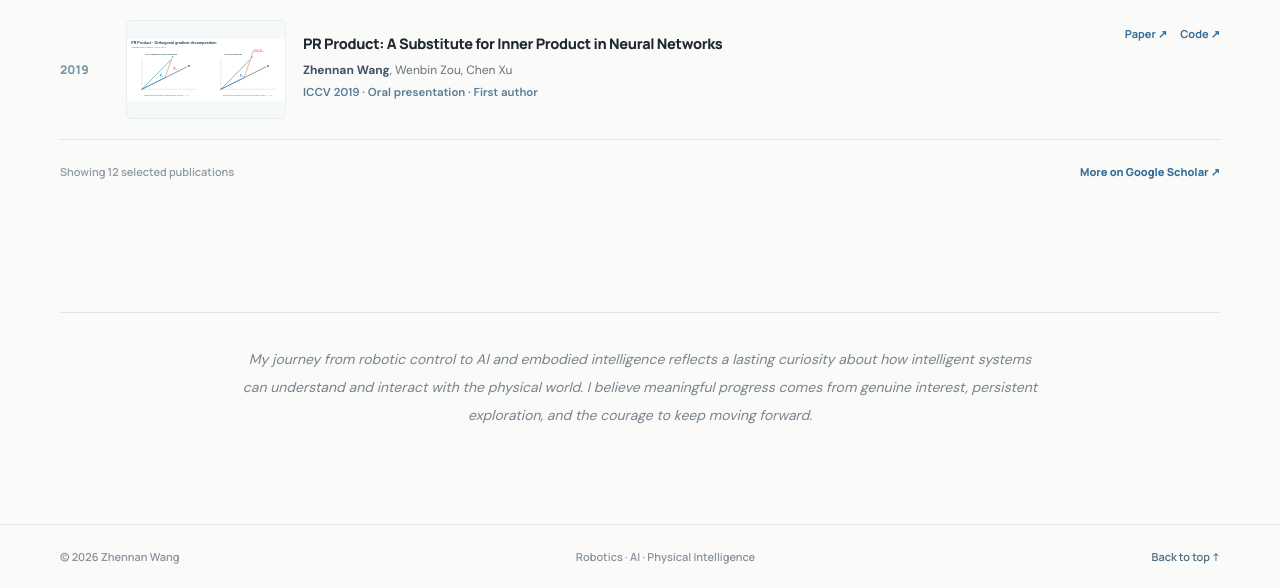
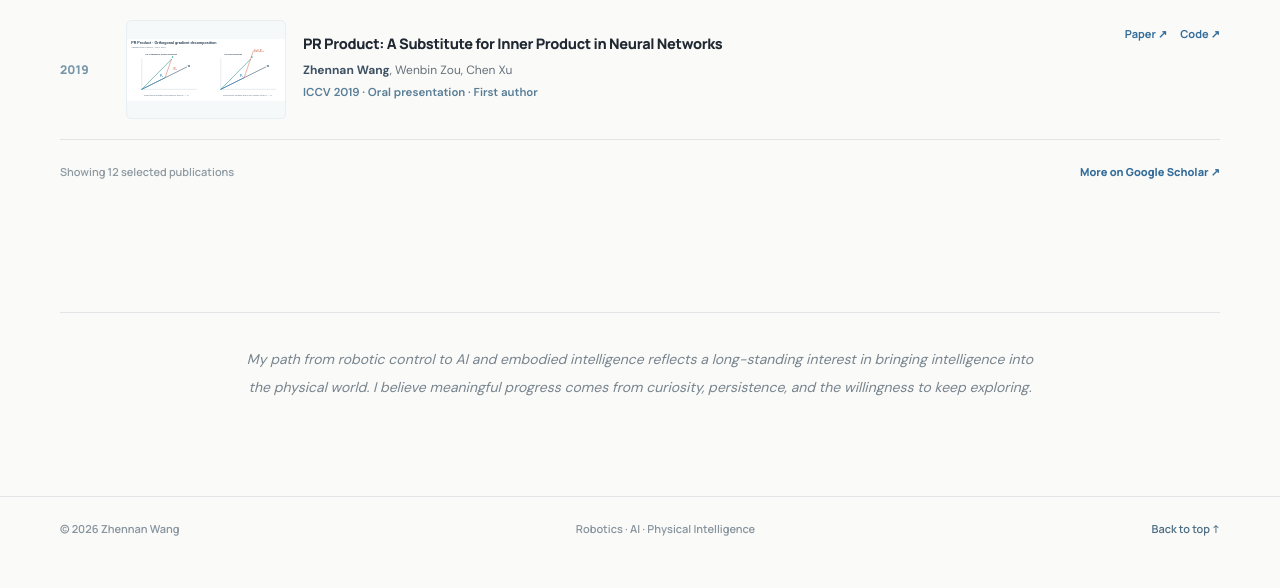
Before and after one commit to wzn-cv/wzn-cv.github.io, a plain HTML site: page index.html in a window 1280 px wide. Shown: the part 4882-5470 px from the top of the page. After the commit the page ends 5442 px from the top, so only its background shows below. Drawn offline with Linux system fonts and the light colour scheme.

Commit message:
Update closing personal reflection

```diff
--- a/index.html
+++ b/index.html
@@ -77,7 +77,7 @@
       </div>
       <div class="publication-footer"><span>Showing <span id="publicationCount">12</span> selected publications</span><a href="https://scholar.google.com/citations?user=fDUwF94AAAAJ&hl=en" target="_blank" rel="noopener noreferrer">More on Google Scholar <span>↗</span></a></div>
     </section>
-    <section class="personal-note wrap" aria-label="Personal reflection"><div class="personal-note-inner"><p>My journey from robotic control to AI and embodied intelligence reflects a lasting curiosity about how intelligent systems can understand and interact with the physical world. I believe meaningful progress comes from genuine interest, persistent exploration, and the courage to keep moving forward.</p></div></section>
+    <section class="personal-note wrap" aria-label="Personal reflection"><div class="personal-note-inner"><p>My path from robotic control to AI and embodied intelligence reflects a long-standing interest in bringing intelligence into the physical world. I believe meaningful progress comes from curiosity, persistence, and the willingness to keep exploring.</p></div></section>
 
   </main>
   <footer class="site-footer"><div class="wrap footer-inner"><span>© <span id="year">2026</span> Zhennan Wang</span><span>Robotics · AI · Physical Intelligence</span><a href="#top">Back to top ↑</a></div></footer>
```
